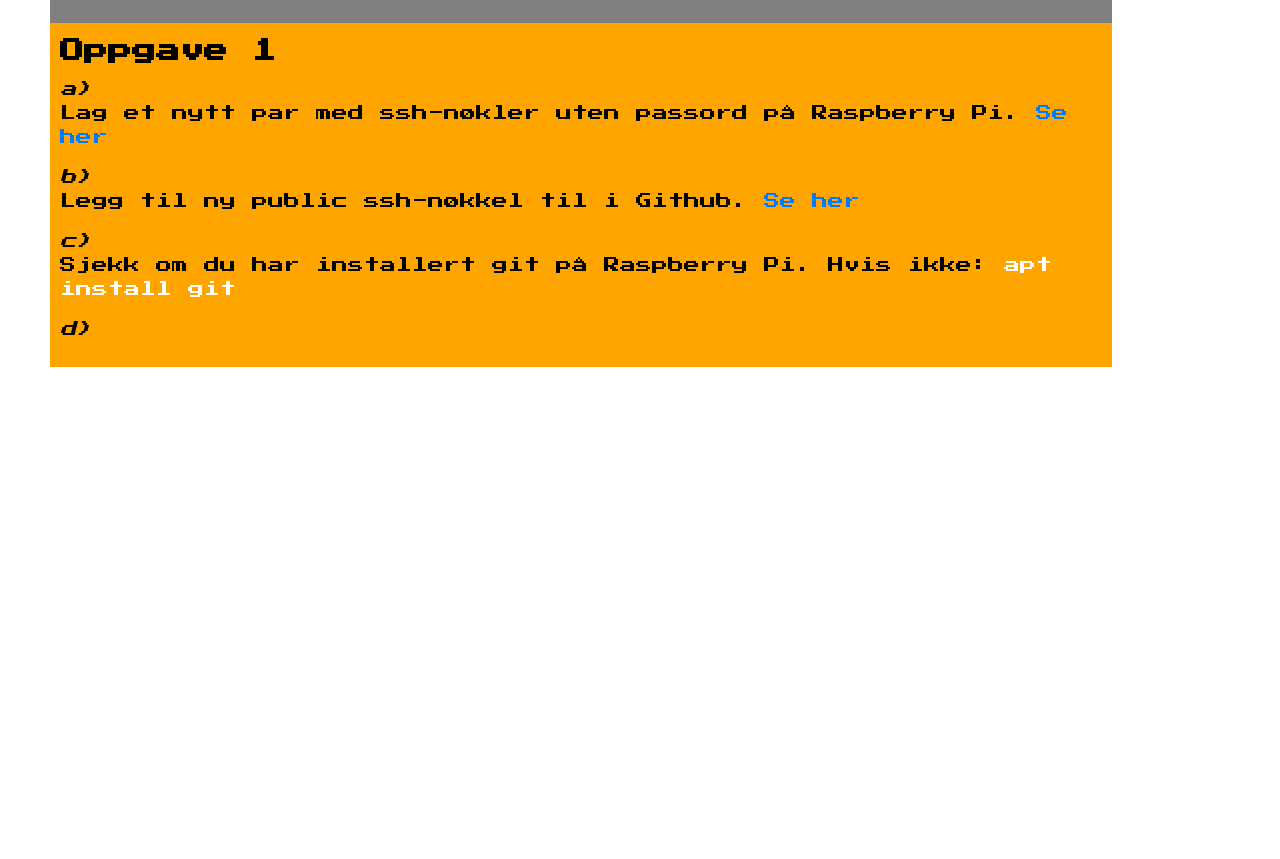
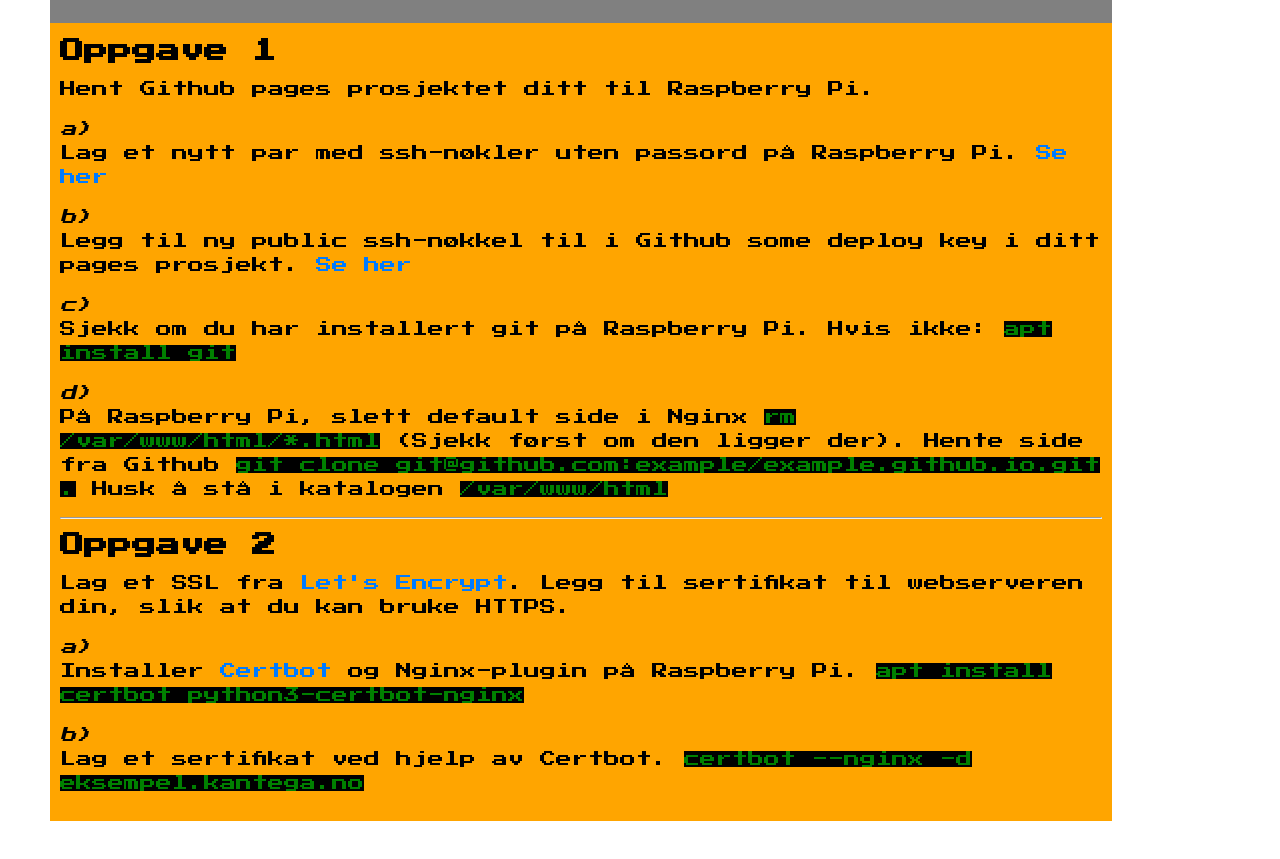
Before and after one commit to t0mare/t0mare.github.io, a plain HTML site: page index.html in a window 1280 px wide. Shown: the part 169-1028 px from the top of the page. Before the commit the page ends 800 px from the top, so only its background shows below. Drawn offline with nearby package versions, Linux system fonts and the light colour scheme.

Commit message:
workflow

```diff
--- a/index.html
+++ b/index.html
@@ -18,7 +18,8 @@
         font-family: "Press Start 2P";
       }
       code {
-        color: white;
+        color: green;
+        background-color: black;
       }
     </style>
   </head>
@@ -29,6 +30,7 @@
       </div>
       <div style="width: 90%; padding: 10px; color: black; background: orange">
         <h2>Oppgave 1</h2>
+        <p>Hent Github pages prosjektet ditt til Raspberry Pi.</p>
         <p>
           <i>a)</i><br />
           Lag et nytt par med ssh-nøkler uten passord på Raspberry Pi.
@@ -39,9 +41,10 @@
         </p>
         <p>
           <i>b)</i><br />
-          Legg til ny public ssh-nøkkel til i Github.
+          Legg til ny public ssh-nøkkel til i Github some deploy key i ditt
+          pages prosjekt.
           <a
-            href="https://docs.github.com/en/authentication/connecting-to-github-with-ssh/adding-a-new-ssh-key-to-your-github-account"
+            href="https://dylancastillo.co/how-to-use-github-deploy-keys/#create-a-deploy-key-on-github"
             >Se her</a
           >
         </p>
@@ -50,7 +53,31 @@
           Sjekk om du har installert git på Raspberry Pi. Hvis ikke:
           <code>apt install git</code>
         </p>
-        <p><i>d)</i><br /></p>
+        <p>
+          <i>d)</i><br />
+          På Raspberry Pi, slett default side i Nginx
+          <code>rm /var/www/html/*.html</code> (Sjekk først om den ligger der).
+          Hente side fra Github
+          <code>git clone git@github.com:example/example.github.io.git .</code>
+          Husk å stå i katalogen <code>/var/www/html</code>
+        </p>
+        <hr />
+        <h2>Oppgave 2</h2>
+        <p>
+          Lag et SSL fra <a href="https://letsencrypt.org/">Let's Encrypt</a>.
+          Legg til sertifikat til webserveren din, slik at du kan bruke HTTPS.
+        </p>
+        <p>
+          <i>a)</i><br />
+          Installer <a href="https://certbot.eff.org/">Certbot</a> og
+          Nginx-plugin på Raspberry Pi.
+          <code>apt install certbot python3-certbot-nginx</code>
+        </p>
+        <p>
+          <i>b)</i><br />
+          Lag et sertifikat ved hjelp av Certbot.
+          <code>certbot --nginx -d eksempel.kantega.no</code>
+        </p>
       </div>
     </div>
   </body>
```
